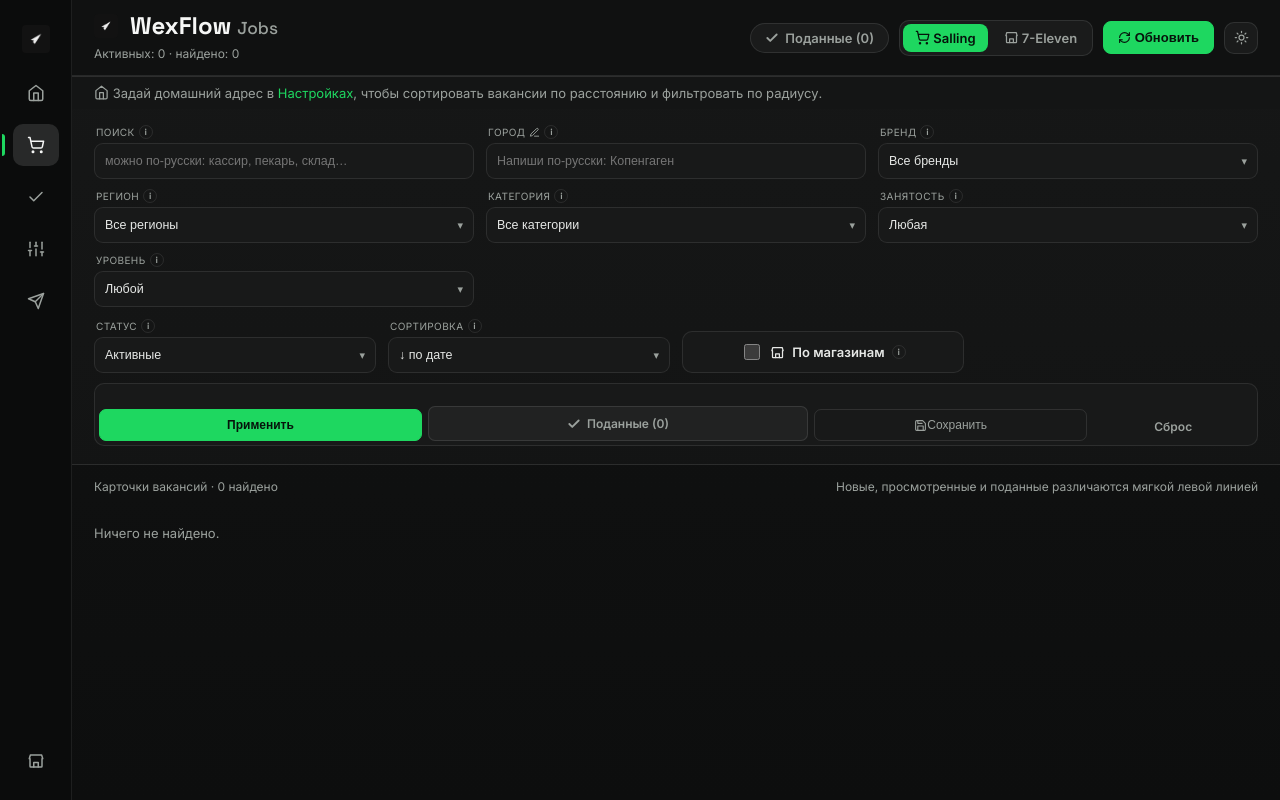
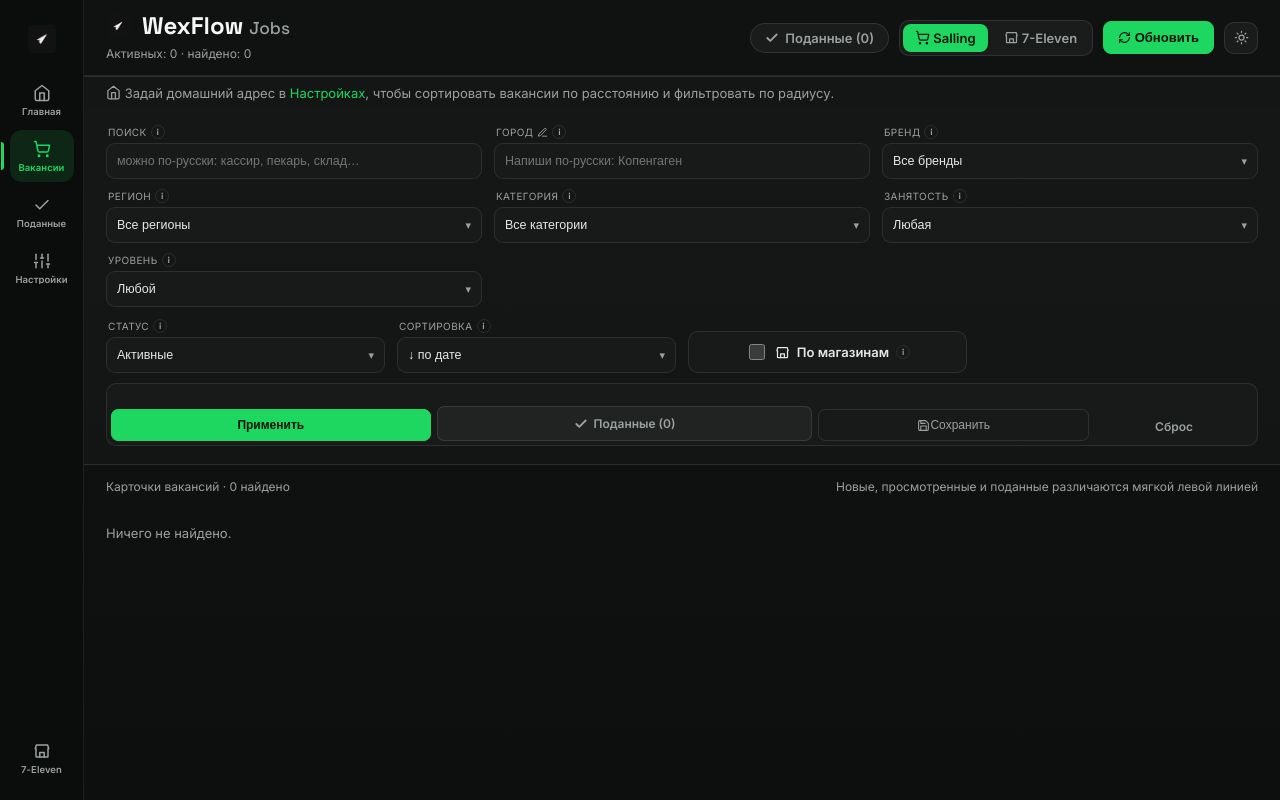
Before and after one commit to wexwxee/wexflow, a FastAPI app: page / in a window 1280 px wide. Run offline with FastAPI, Linux system fonts and the light colour scheme.

Commit message:
redesign: подписи в левой панели + индикатор загрузки при переходах
Левая панель (по просьбе — была непонятной из одних иконок):
- под каждой иконкой теперь подпись по-русски (Главная, Вакансии,
  Поданные, Настройки, 7-Eleven), рейл чуть шире (84px);
- активный пункт ярче — зелёный значок + мягкий зелёный фон + неон-полоска;
- убран дублирующий пункт «Подача» (он вёл туда же, что «Настройки»);
- на мобильном рейл по-прежнему сворачивается в строку иконок.

Анимация загрузки (клик больше не «немой»):
- тонкая неоновая полоса прогресса вверху на любом переходе
  (фильтры, «Обновить», открытие вакансии, пагинация);
- кнопка, которой отправили форму, показывает «крутилку».

Версия CSS поднята (?v=). Логика не менялась.

Co-Authored-By: Claude Opus 4.8 <noreply@anthropic.com>

```diff
--- a/static/theme.css
+++ b/static/theme.css
@@ -147,27 +147,45 @@ a { color: var(--accent); text-decoration: none; }
   position: fixed;
   inset: 0 auto 0 0;
   z-index: 50;
-  width: 72px;
+  width: 84px;
   display: flex;
   flex-direction: column;
   align-items: center;
-  gap: 12px;
-  padding: 18px 12px;
+  gap: 8px;
+  padding: 16px 10px;
   background: #0b0c0c;
   border-right: 1px solid rgba(255, 255, 255, .08);
 }
-.wex-side-logo,
-.wex-side-btn {
-  width: 46px;
-  min-height: 42px;
+.wex-side-logo {
+  width: 60px;
+  min-height: 46px;
   display: inline-flex;
   align-items: center;
   justify-content: center;
-  color: var(--muted);
   border: 1px solid transparent;
-  border-radius: 10px;
+  border-radius: 12px;
   text-decoration: none;
   position: relative;
+  margin-bottom: 4px;
+  transition: background .15s, border-color .15s;
+}
+.wex-side-btn {
+  width: 64px;
+  min-height: 52px;
+  display: inline-flex;
+  flex-direction: column;
+  align-items: center;
+  justify-content: center;
+  gap: 5px;
+  padding: 7px 2px;
+  color: var(--muted);
+  background: transparent;
+  border: 1px solid transparent;
+  border-radius: 12px;
+  text-decoration: none;
+  position: relative;
+  cursor: pointer;
+  font-family: inherit;
   transition: background .15s, color .15s, border-color .15s;
 }
 .wex-side-logo:hover,
@@ -179,50 +197,43 @@ a { color: var(--accent); text-decoration: none; }
 .wex-side-nav {
   display: flex;
   flex-direction: column;
-  gap: 10px;
+  gap: 4px;
+  width: 100%;
+  align-items: center;
 }
+/* подпись под иконкой — постоянная, чтобы было понятно новичку */
 .wex-side-btn span {
-  position: absolute;
-  left: 58px;
-  top: 50%;
-  transform: translateY(-50%);
-  opacity: 0;
-  pointer-events: none;
-  background: var(--menu-bg);
-  color: var(--txt);
-  border: 1px solid var(--glass-line);
-  border-radius: 8px;
-  padding: 7px 9px;
-  font-size: 12px;
-  font-weight: 700;
+  font-size: 9.5px;
+  font-weight: 600;
+  line-height: 1.05;
+  letter-spacing: .005em;
+  text-align: center;
+  max-width: 100%;
   white-space: nowrap;
-  box-shadow: var(--shadow-sm);
-  transition: opacity .12s, transform .12s;
-}
-.wex-side-btn:hover span {
-  opacity: 1;
-  transform: translate(2px, -50%);
+  overflow: hidden;
+  text-overflow: ellipsis;
 }
 .wex-side-btn.active {
-  color: var(--txt-strong);
-  background: var(--chip-bg);
+  color: var(--accent);
+  background: var(--accent-soft);
 }
 .wex-side-btn.active::before {
   content: "";
   position: absolute;
-  left: -12px;
-  top: 9px;
-  bottom: 9px;
+  left: -10px;
+  top: 11px;
+  bottom: 11px;
   width: 3px;
   border-radius: 0 4px 4px 0;
   background: var(--accent);
+  box-shadow: var(--neon-glow);
 }
 .wex-side-spacer {
   flex: 1;
 }
 .wex-main {
   min-height: 100vh;
-  margin-left: 72px;
+  margin-left: 84px;
   display: flex;
   flex-direction: column;
 }
@@ -604,6 +615,16 @@ button:active { transform: translateY(1px); }
 /* refresh-иконка крутится, пока идёт обновление */
 .fresh.syncing svg { animation: spin 1s linear infinite; }
 
+/* ---------- индикатор загрузки при переходах ---------- */
+.wexnav-progress {
+  position: fixed; top: 0; left: 0; height: 2.5px; width: 0;
+  background: linear-gradient(90deg, var(--accent), var(--accent-hover));
+  box-shadow: 0 0 10px var(--accent);
+  z-index: 9999; opacity: 0; pointer-events: none;
+  transition: width .2s ease, opacity .35s ease;
+}
+.wexnav-progress.go { opacity: 1; }
+
 /* ============================================================
    Светлая тема — доводка (Salling).
    Раньше левый рейл был чёрным и фон плоским — приводим к
--- a/templates/_ui.html
+++ b/templates/_ui.html
@@ -16,11 +16,10 @@
   <aside class="wex-sidebar" aria-label="WexFlow navigation">
     <a class="wex-side-logo" href="/hub" data-tip-title="WexFlow" data-tip-body="Единый рабочий центр для Salling и 7-Eleven.">{{ plane(28) }}</a>
     <nav class="wex-side-nav">
-      <a class="wex-side-btn {{ 'active' if active == 'hub' }}" href="/hub" data-tip-title="Hub" data-tip-body="Главный экран WexFlow с быстрым входом в оба модуля.">{{ ic.i('home', 18) }}<span>Hub</span></a>
-      <a class="wex-side-btn {{ 'active' if active == 'jobs' }}" href="/" data-tip-title="Salling Jobs" data-tip-body="Лента вакансий, фильтры, статусы и пакетная подача.">{{ ic.i('cart', 18) }}<span>Jobs</span></a>
-      <a class="wex-side-btn {{ 'active' if active == 'applied' }}" href="/?status=applied&show_applied=1" data-tip-title="Поданные" data-tip-body="Вакансии, на которые заявка уже отправлена.">{{ ic.i('check', 18) }}<span>Applied</span></a>
-      <a class="wex-side-btn {{ 'active' if active == 'settings' }}" href="/settings" data-tip-title="Настройки" data-tip-body="Профиль кандидата, CV, письмо и логин Salling.">{{ ic.i('sliders', 18) }}<span>Settings</span></a>
-      <a class="wex-side-btn {{ 'active' if active == 'apply' }}" href="/settings" data-tip-title="Подача" data-tip-body="Перед запуском подачи проверь профиль, файлы и логин.">{{ ic.i('send', 18) }}<span>Apply</span></a>
+      <a class="wex-side-btn {{ 'active' if active == 'hub' }}" href="/hub" data-tip-title="Главная" data-tip-body="Стартовый экран WexFlow с быстрым входом в оба модуля.">{{ ic.i('home', 18) }}<span>Главная</span></a>
+      <a class="wex-side-btn {{ 'active' if active == 'jobs' }}" href="/" data-tip-title="Вакансии" data-tip-body="Лента вакансий Salling: фильтры, статусы и пакетная подача.">{{ ic.i('cart', 18) }}<span>Вакансии</span></a>
+      <a class="wex-side-btn {{ 'active' if active == 'applied' }}" href="/?status=applied&show_applied=1" data-tip-title="Поданные" data-tip-body="Вакансии, на которые заявка уже отправлена.">{{ ic.i('check', 18) }}<span>Поданные</span></a>
+      <a class="wex-side-btn {{ 'active' if active == 'settings' }}" href="/settings" data-tip-title="Настройки" data-tip-body="Профиль кандидата, CV, письмо и логин Salling.">{{ ic.i('sliders', 18) }}<span>Настройки</span></a>
     </nav>
     <div class="wex-side-spacer"></div>
     <a class="wex-side-btn" href="http://127.0.0.1:8080/__app/7eleven" data-tip-title="7-Eleven" data-tip-body="Перейти в отдельный модуль автоподачи 7-Eleven.">{{ ic.i('store', 18) }}<span>7-Eleven</span></a>
--- a/templates/base.html
+++ b/templates/base.html
@@ -17,7 +17,7 @@
     document.documentElement.dataset.theme = t;
   })();
 </script>
-<link rel="stylesheet" href="/static/theme.css?v=20260612-light">
+<link rel="stylesheet" href="/static/theme.css?v=20260612-rail">
 {% block style %}{% endblock %}
 </head>
 <body>
@@ -33,6 +33,39 @@
     });
   });
 </script>
+<script>
+  // тонкий индикатор загрузки при переходах между страницами
+  (function () {
+    var bar = document.createElement("div");
+    bar.className = "wexnav-progress";
+    document.body.appendChild(bar);
+    var timer = null, w = 0;
+    function start() {
+      if (timer) return;
+      w = 10; bar.classList.add("go"); bar.style.width = w + "%";
+      timer = setInterval(function () {
+        w += Math.max(0.6, (92 - w) * 0.09);
+        if (w > 92) w = 92;
+        bar.style.width = w + "%";
+      }, 180);
+    }
+    function done() {
+      if (timer) { clearInterval(timer); timer = null; }
+      bar.style.width = "100%";
+      setTimeout(function () { bar.classList.remove("go"); bar.style.width = "0"; }, 280);
+    }
+    window.addEventListener("beforeunload", start);
+    window.addEventListener("pageshow", done);
+    // отправка форм — индикатор + «крутилка» на нажатой кнопке
+    document.addEventListener("submit", function (e) {
+      start();
+      var b = e.submitter;
+      if (b && b.tagName === "BUTTON" && !b.classList.contains("pwd-eye")) {
+        b.classList.add("loading");
+      }
+    });
+  })();
+</script>
 {% block script %}{% endblock %}
 </body>
 </html>
```
